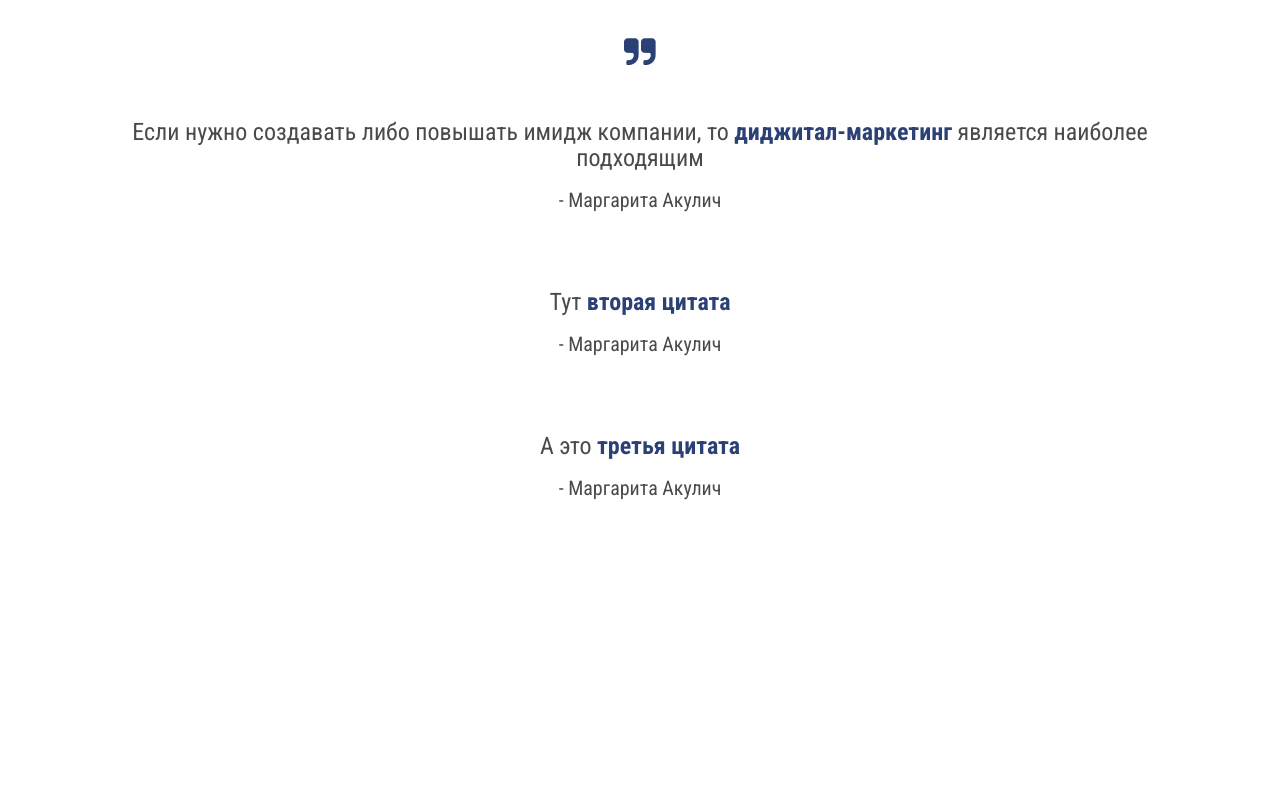
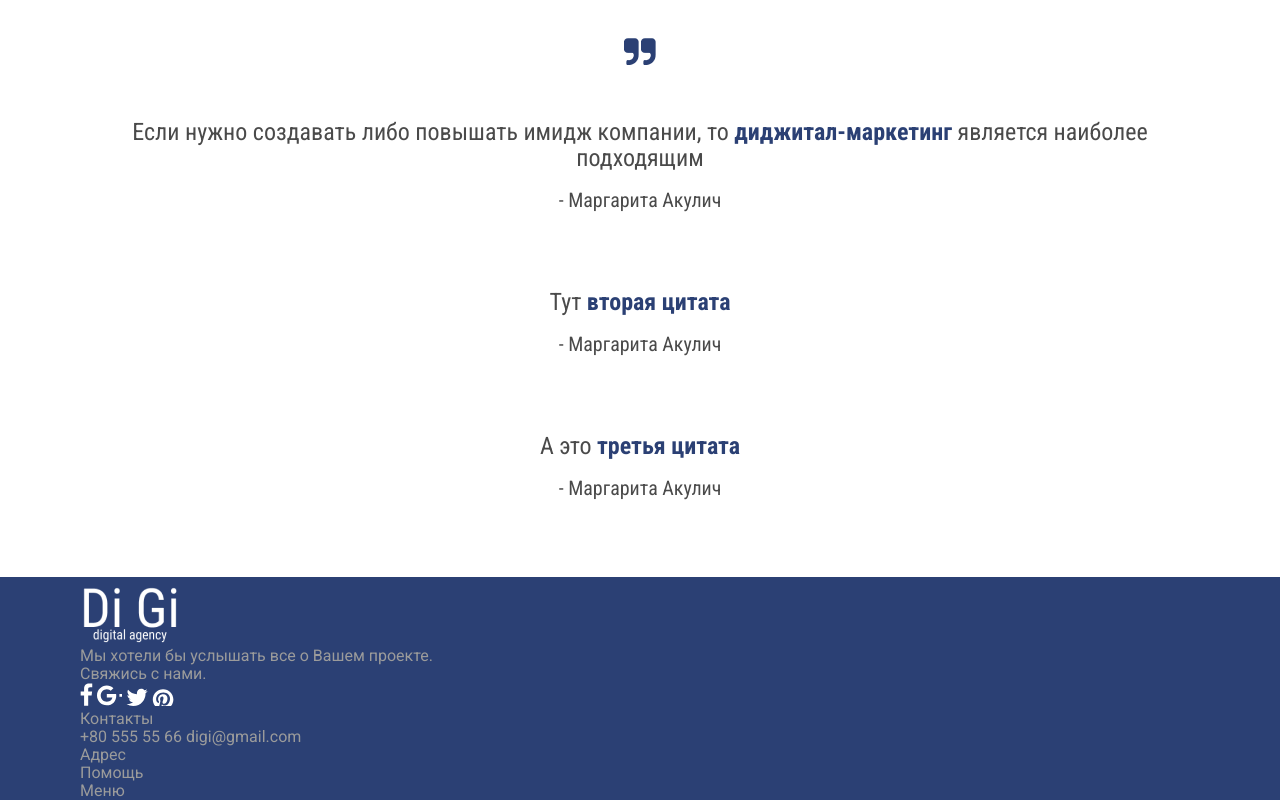
Before and after one commit to rwcalinin/mobile-first-gi-gi, a website built with webpack: page src/index.html in a window 1280 px wide. Shown: the part 4493-5293 px from the top of the page. Before the commit the page ends 5070 px from the top, so only its background shows below. Built offline with nearby package versions, Linux system fonts and the light colour scheme; files whose address does not match are found by name.

Commit message:
fixes 3 + footer start

```diff
--- a/src/index.html
+++ b/src/index.html
@@ -321,6 +321,53 @@
     </div>
   </section>
 
+  <footer class="footer">
+    <div class="container">
+      <div class="footer__inner">
+
+        <img src="./images/logo.png" alt="logotype" class="footer__logo">
+
+        <p class="footer__text">Мы хотели бы услышать все о Вашем проекте. <br> Свяжись с нами.</p>
+
+        <div class="footer__smm">
+          <a href="#" class="footer__smm-link">
+            <img src="./images/smm/facebook.svg" alt="facebook" class="footer__smm-icon">
+          </a>
+          <a href="#" class="footer__smm-link">
+            <img src="./images/smm/google.svg" alt="google" class="footer__smm-icon">
+          </a>
+          <a href="#" class="footer__smm-link">
+            <img src="./images/smm/twitter.svg" alt="twitter" class="footer__smm-icon">
+          </a>
+          <a href="#" class="footer__smm-link">
+            <img src="images/smm/pinterest.svg" alt="pinterest" class="footer__smm-icon">
+          </a>
+        </div>
+
+        <div class="footer__bottom">
+          <div class="footer__contacts">
+            <p class="footer__contacts-title">Контакты</p>
+            <a href="tel:805555566" class="contacts__phone">+80 555 55 66</a>
+            <a href="mailto:digi@gmail.com" class="contacts__email">digi@gmail.com</a>
+          </div>
+          <div class="footer__adress">
+            <p class="footer__adress-title">Адрес</p>
+          </div>
+          <div class="footer__help">
+            <p class="footer__help-title">Помощь</p>
+          </div>
+          <div class="footer__menu">
+            <p class="footer__menu-title">Меню</p>
+            <a href="#" class="footer__menu-item"></a>
+            <a href="#" class="footer__menu-item"></a>
+            <a href="#" class="footer__menu-item"></a>
+          </div>
+        </div>
+
+      </div>
+    </div>
+  </footer>
+
   <script src="https://ajax.googleapis.com/ajax/libs/jquery/3.4.1/jquery.min.js"></script>
   <script src="libs/slick/slick.min.js"></script>
   <script src="js/script.js"></script>
--- /dev/null
+++ b/src/sass/_blocks/_footer.scss
@@ -0,0 +1,3 @@
+.footer {
+    background-color: $accent;
+}
--- a/src/sass/style.scss
+++ b/src/sass/style.scss
@@ -22,6 +22,7 @@
 @import './_blocks/projects';
 @import './_blocks/team';
 @import './_blocks/quote';
+@import './_blocks/footer';
 //
 // ! <-----------------------
 
```
Also changed, not shown: dist/css/style.css, dist/images/smm/facebook.svg (added), dist/images/smm/google.svg (added), dist/images/smm/pinterest.svg (added), dist/images/smm/twitter.svg (added), dist/index.html, src/images/smm/facebook.svg (added), src/images/smm/google.svg (added), src/images/smm/pinterest.svg (added), src/images/smm/twitter.svg (added).
